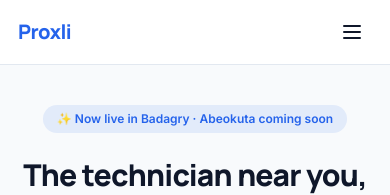
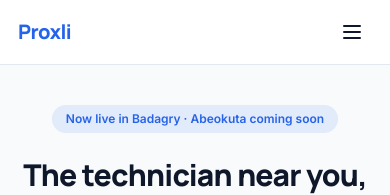
Before and after one commit to gbenga101/proxli, a Next.js app: page / in a window 390 px wide. Shown: the top 195 px of the page. Built offline with nearby package versions, Linux system fonts and the light colour scheme; no server answers.

Commit message:
Day 6: mobile responsiveness done - 3 more tasks to achieve, - emoji

```diff
--- a/app/(public)/page.tsx
+++ b/app/(public)/page.tsx
@@ -57,7 +57,7 @@
             <section className="bg-surface border-b border-border">
                 <div className="max-w-4xl mx-auto px-4 sm:px-6 lg:px-8 pt-10 sm:pt-16 pb-14 sm:pb-20 text-center">
                     <span className="inline-flex items-center gap-1.5 text-xs sm:text-sm font-semibold text-primary bg-primary/10 px-3.5 py-1.5 rounded-full mb-6 max-w-full truncate">
-                        ✨ Now live in Badagry &middot; Abeokuta coming soon
+                        Now live in Badagry &middot; Abeokuta coming soon
                     </span>
                     <h1 className="text-3xl sm:text-4xl lg:text-5xl font-heading font-extrabold tracking-tight text-text-primary mb-4 leading-[1.2]">
                         The technician near you, <br className="hidden sm:inline" />
```
